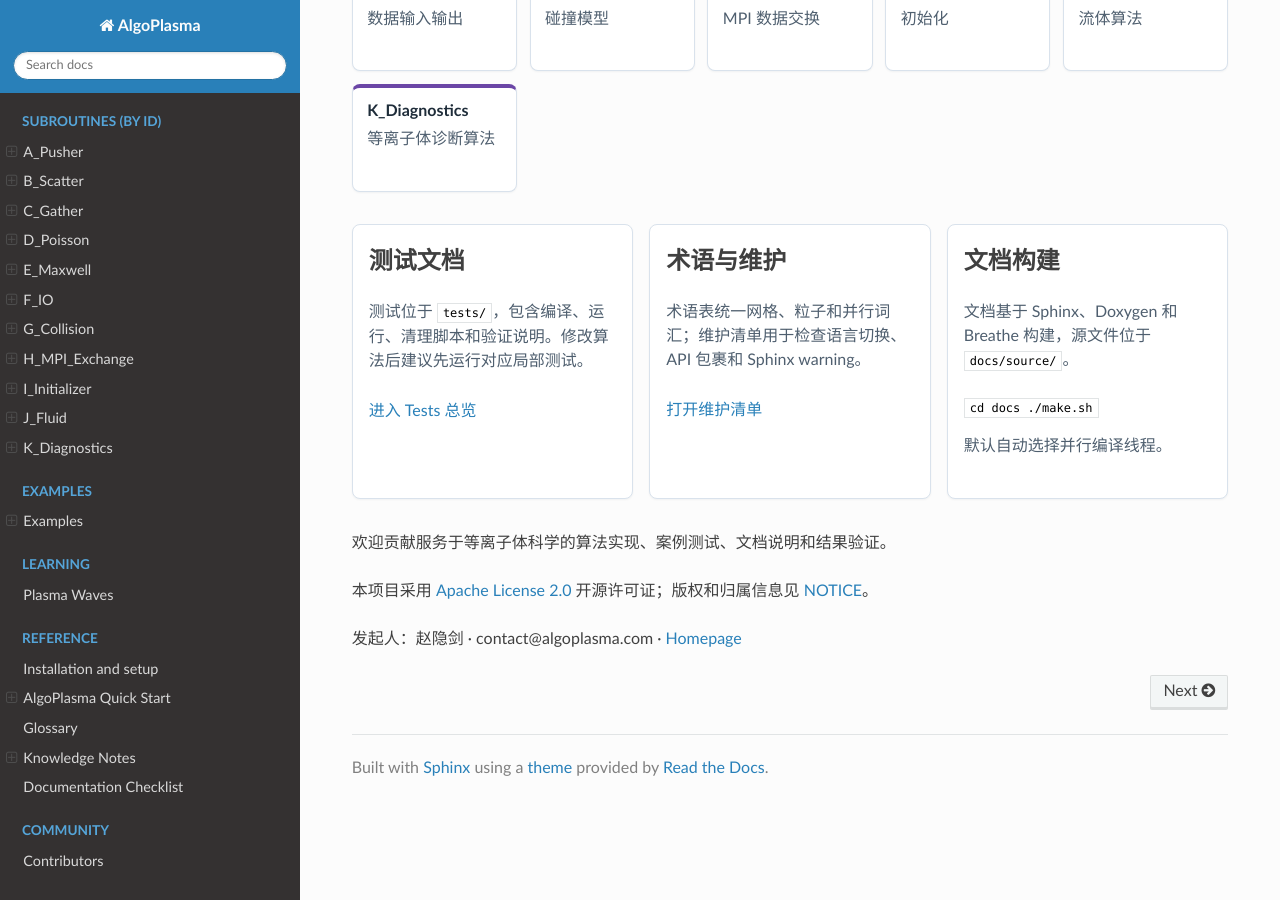
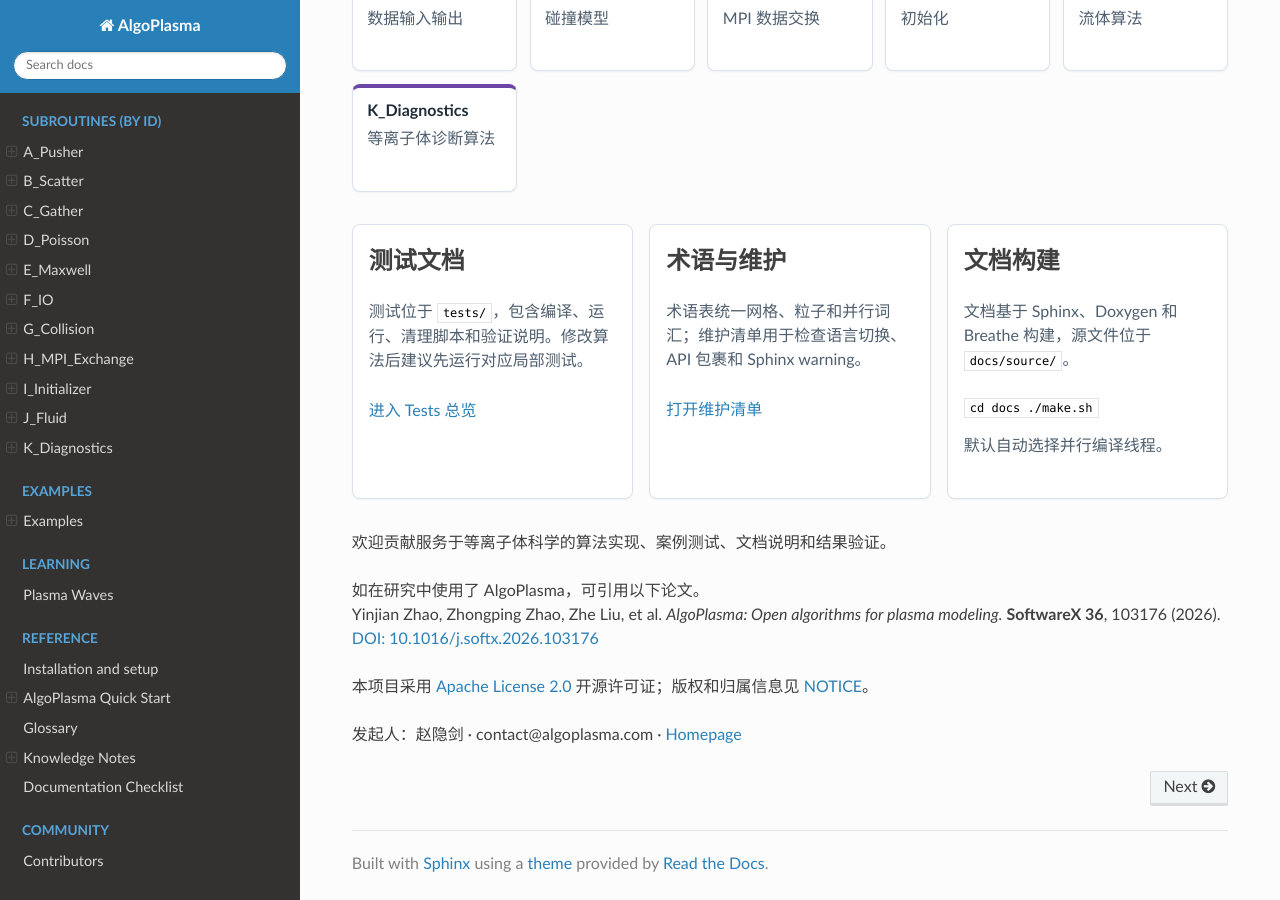
Before and after one commit to AlgoPlasma/AlgoPlasma, a Sphinx documentation site: the page built from docs/source/index.rst, in a window 1280 px wide and 900 px high, scrolled down 807 px. Built offline with Sphinx 7.4.7 and the Read the Docs theme 3.1.0, drawn with Linux system fonts in a browser that asks for light colours; formulas are drawn with MathJax 3; pages that are not in the unit, such as notebooks, are missing from menus; the version number could not be read and is left out.

Commit message:
docs: add a bilingual citation to the homepage

```diff
--- a/docs/source/index.rst
+++ b/docs/source/index.rst
@@ -135,6 +135,10 @@ AlgoPlasma
 
      <section class="ap-home-footer-band">
       <p>欢迎贡献服务于等离子体科学的算法实现、案例测试、文档说明和结果验证。</p>
+      <p>如在研究中使用了 AlgoPlasma，可引用以下论文。<br>
+         Yinjian Zhao, Zhongping Zhao, Zhe Liu, et al. <em>AlgoPlasma: Open algorithms for plasma modeling.</em>
+         <strong>SoftwareX 36</strong>, 103176 (2026).
+         <a href="https://doi.org/10.1016/j.softx.2026.103176">DOI: 10.1016/j.softx.2026.103176</a></p>
       <p class="ap-home-license">本项目采用 <a href="LICENSE">Apache License 2.0</a> 开源许可证；版权和归属信息见 <a href="NOTICE">NOTICE</a>。</p>
       <p class="ap-home-contact">发起人：赵隐剑 · contact@algoplasma.com · <a href="https://homepage.hit.edu.cn/zhaoyinjian" target="_blank" rel="noopener noreferrer">Homepage</a></p>
      </section>
@@ -211,6 +215,10 @@ AlgoPlasma
 
      <section class="ap-home-footer-band">
       <p>Contributions are welcome for algorithm implementations, test cases, documentation, and result validation that serve plasma science.</p>
+      <p>If you use AlgoPlasma in your research, you can cite this paper.<br>
+         Yinjian Zhao, Zhongping Zhao, Zhe Liu, et al. <em>AlgoPlasma: Open algorithms for plasma modeling.</em>
+         <strong>SoftwareX 36</strong>, 103176 (2026).
+         <a href="https://doi.org/10.1016/j.softx.2026.103176">DOI: 10.1016/j.softx.2026.103176</a></p>
       <p class="ap-home-license">AlgoPlasma is licensed under the <a href="LICENSE">Apache License 2.0</a>; copyright and attribution information is available in <a href="NOTICE">NOTICE</a>.</p>
       <p class="ap-home-contact">Initiator: Yinjian ZHAO · contact@algoplasma.com · <a href="https://homepage.hit.edu.cn/zhaoyinjian" target="_blank" rel="noopener noreferrer">Homepage</a></p>
      </section>
@@ -219,3 +227,6 @@ AlgoPlasma
 .. Plasma-wave contribution history (Git author dates; edit time includes timezone).
    2026-11-17 19:33 +08:00 | Yinjian Zhao | git fb1cc989ad32
    2026-11-19 16:28 +08:00 | Yinjian Zhao | edit (Codex-assisted)
+
+.. Contribution history (edit times include timezone).
+   2026-11-25 10:15 +08:00 | Yinjian Zhao | edit (Codex-assisted)
```
